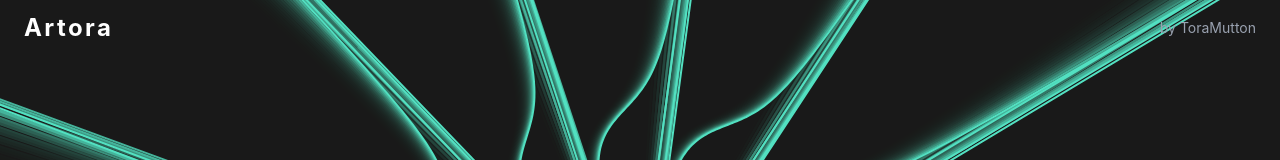
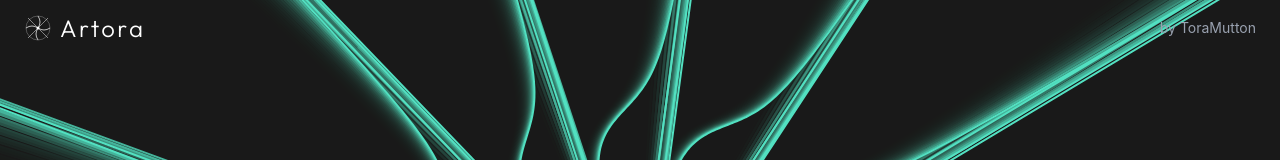
Before and after one commit to ToraMutton/geo-art-gen, a React (Vite) app: page / in a window 1280 px wide. Shown: the top 160 px of the page. Built offline with nearby package versions, Linux system fonts and the light colour scheme.

Commit message:
feat: add logo with svg

```diff
--- a/src/App.tsx
+++ b/src/App.tsx
@@ -4,7 +4,23 @@ function App() {
   return (
     <div>
       <div className="fixed top-0 left-0 right-0 z-10 px-6 py-3 flex justify-between items-center pointer-events-none">
-        <h1 className="text-2xl font-bold tracking-widest text-white">Artora</h1>
+        <div className="flex items-center gap-2">
+          <svg width="28" height="28" viewBox="0 0 28 28" fill="none">
+            {/* 外側の円 */}
+            <circle cx="14" cy="14" r="12" stroke="white" strokeWidth="0.5" opacity="0.5" />
+            {/* 中心から放射する曲線4本 */}
+            <path d="M14 2 Q18 8 14 14 Q10 20 14 26" stroke="white" strokeWidth="0.8" opacity="0.9" />
+            <path d="M2 14 Q8 10 14 14 Q20 18 26 14" stroke="white" strokeWidth="0.8" opacity="0.9" />
+            <path d="M4 4 Q10 10 14 14 Q18 18 24 24" stroke="white" strokeWidth="0.8" opacity="0.6" />
+            <path d="M24 4 Q18 10 14 14 Q10 18 4 24" stroke="white" strokeWidth="0.8" opacity="0.6" />
+            {/* 中心の点 */}
+            <circle cx="14" cy="14" r="1.5" fill="white" />
+          </svg>
+          <h1 className="text-2xl font-light tracking-widest text-white"
+            style={{ fontFamily: "'Outfit', sans-serif" }}>
+            Artora
+          </h1>
+        </div>
         <p className="text-sm text-gray-400">by ToraMutton</p>
       </div>
       <GeometricCanvas />
```
